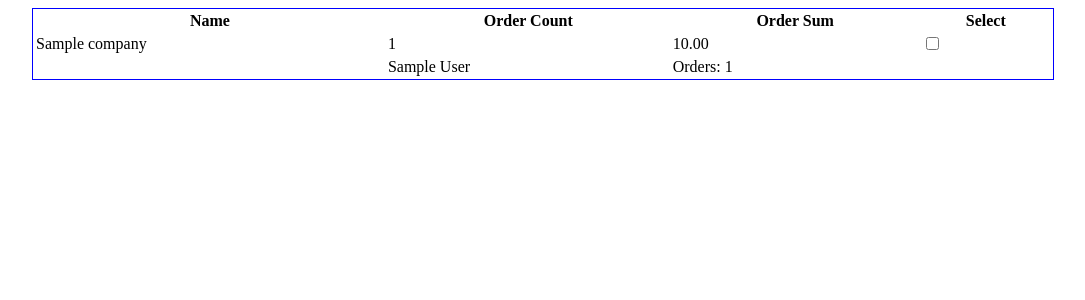
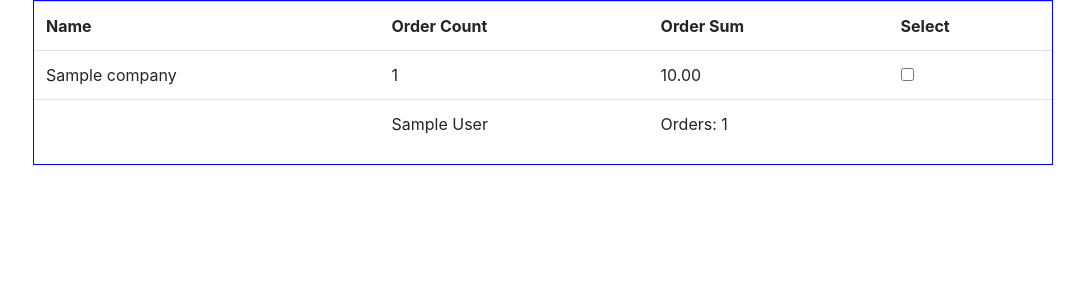
Before and after one commit to atlgouda/django-challenge, a Django app: page / in a window 1280 px wide. Shown: the top 300 px of the page, without its empty margins (97-1182 px from the left). Run offline with Django 3.2, Linux system fonts and the light colour scheme; tables that the repository leaves empty hold one stand-in row (values such as "Sample post"); some libraries are stand-ins or nearby versions.

Commit message:
switched to bootstrap table

```diff
--- a/app/mailer/templates/mailer/index.html
+++ b/app/mailer/templates/mailer/index.html
@@ -3,6 +3,7 @@
 <html lang="en">
 <head>
 	<meta charset="UTF-8">
+	<link rel="stylesheet" href="https://cdn.jsdelivr.net/npm/bootstrap@4.5.3/dist/css/bootstrap.min.css" integrity="sha384-TX8t27EcRE3e/ihU7zmQxVncDAy5uIKz4rEkgIXeMed4M0jlfIDPvg6uqKI2xXr2" crossorigin="anonymous">
 	<title>Greetings Cards Spammers</title>
 	<script src="{% static "js/jquery-2.1.1.js" %}"></script>
 	<script>
@@ -90,7 +91,7 @@
 </head>
 <body>
 	<div style="width:1020px; margin: 0 auto; border:1px solid blue;">
-	<table width="1020">
+	<table class="table">
 	{% if is_paginated %}
 	<tr><td>
 		{% if page_obj.has_previous %}
@@ -130,5 +131,7 @@
 		{% endfor %}
 	</table>
 	</div>
+	<script src="https://code.jquery.com/jquery-3.5.1.slim.min.js" integrity="sha384-DfXdz2htPH0lsSSs5nCTpuj/zy4C+OGpamoFVy38MVBnE+IbbVYUew+OrCXaRkfj" crossorigin="anonymous"></script>
+    <script src="https://cdn.jsdelivr.net/npm/bootstrap@4.5.3/dist/js/bootstrap.bundle.min.js" integrity="sha384-ho+j7jyWK8fNQe+A12Hb8AhRq26LrZ/JpcUGGOn+Y7RsweNrtN/tE3MoK7ZeZDyx" crossorigin="anonymous"></script>
 </body>
 </html>
```
